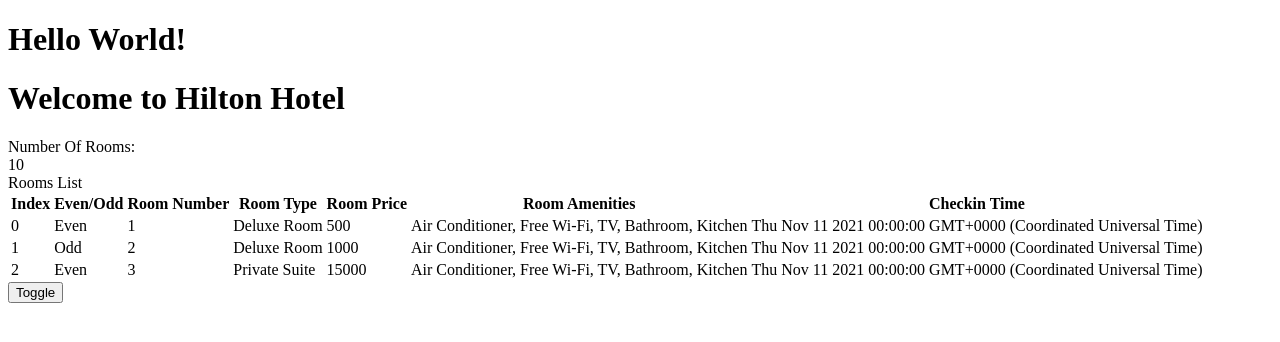
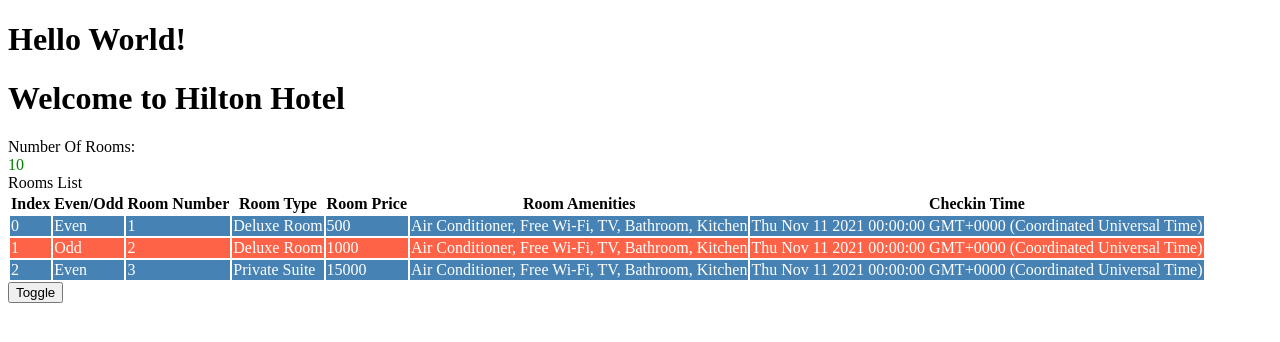
Before and after one commit to Ukeme-Edet/hotelinventoryapp, an Angular app: page / in a window 1280 px wide. Shown: the top 342 px of the page. Built offline with nearby package versions, Linux system fonts and the light colour scheme.

Commit message:
ngClass & ngStyle

```diff
--- a/src/app/app.component.html
+++ b/src/app/app.component.html
@@ -1,9 +1,9 @@
 <h1>Hello World!</h1>
+<app-rooms></app-rooms>
 
-<div [ngSwitch]="role">
+<!-- <div [ngSwitch]="role">
   <div *ngSwitchCase="'User'">Welcome User!</div>
   <div *ngSwitchCase="'Admin'">
-    <app-rooms></app-rooms>
   </div>
   <div *ngSwitchDefault>You are not authorised to view this page!</div>
-</div>
+</div> -->
--- a/src/app/rooms/rooms.component.html
+++ b/src/app/rooms/rooms.component.html
@@ -1,8 +1,8 @@
-<h1> Welcome to {{ hotelName }}</h1>
+<h1>Welcome to {{ hotelName }}</h1>
 
 <div [hidden]="hideRooms">
     Number Of Rooms:
-    <div [innerText]="numberOfRooms"></div>
+    <div [ngStyle]="{'color': rooms.availableRooms ? 'green' : 'red'}" [innerText]="numberOfRooms"></div>
 </div>
 
 <!-- {{ rooms?.availableRooms ?? 'No rooms' }} -->
@@ -21,7 +21,7 @@
             <th>Checkin Time</th>
             <!-- <th>Checkout Time</th> -->
         </tr>
-        <tr *ngFor="let room of roomList; let e=even; let o=odd; let i=index">
+        <tr [ngClass]="e ? 'even' : 'odd'" *ngFor="let room of roomList; let e = even; let o = odd; let i = index">
             <td>{{ i }}</td>
             <td>{{ e ? "Even" : "Odd" }}</td>
             <td>{{ room.roomNumber }}</td>
--- a/src/app/rooms/rooms.component.scss
+++ b/src/app/rooms/rooms.component.scss
@@ -0,0 +1,9 @@
+.even {
+    background-color: steelblue;
+    color: white;
+}
+
+.odd {
+    background-color: tomato;
+    color: white;
+}
```
